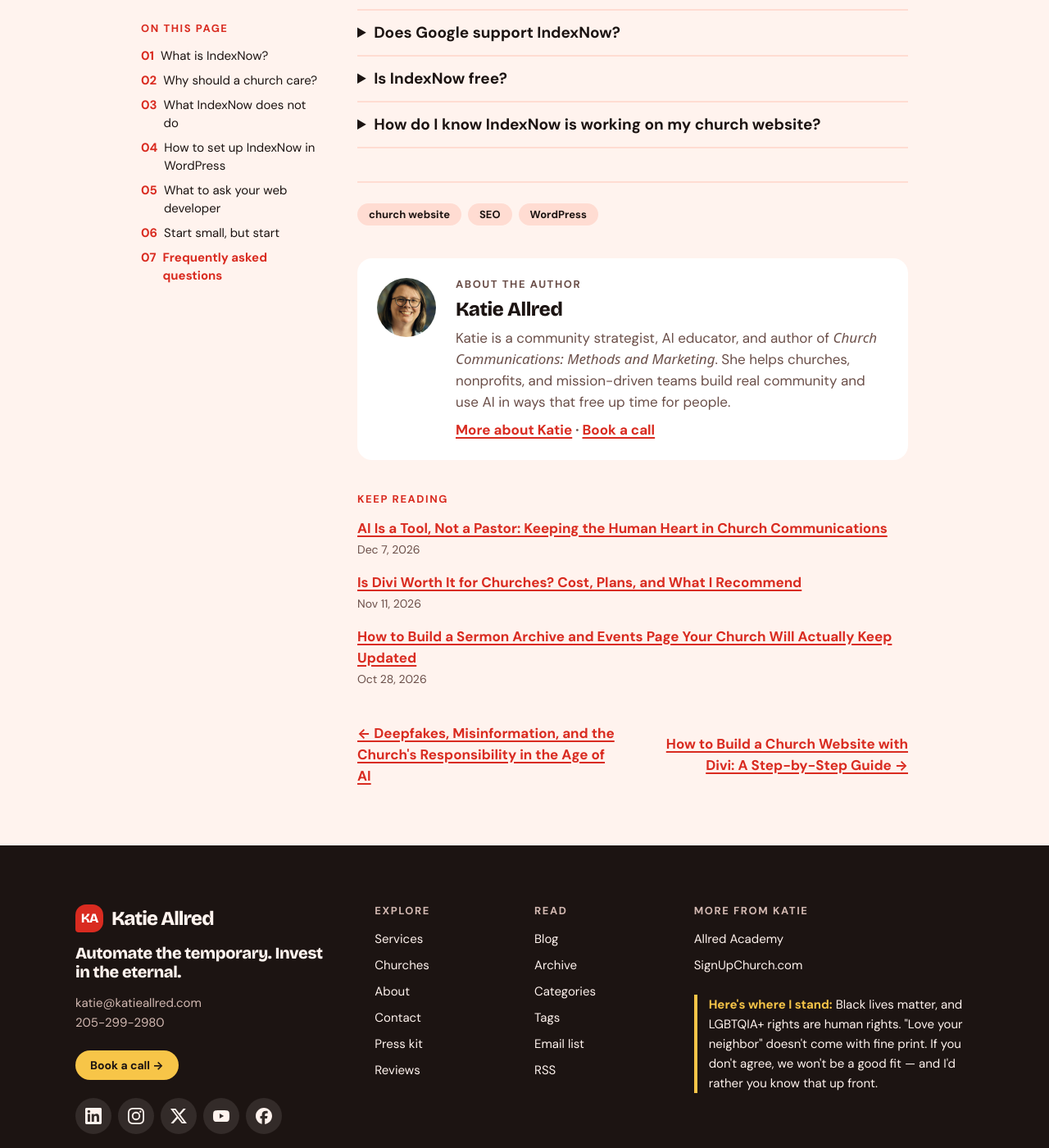
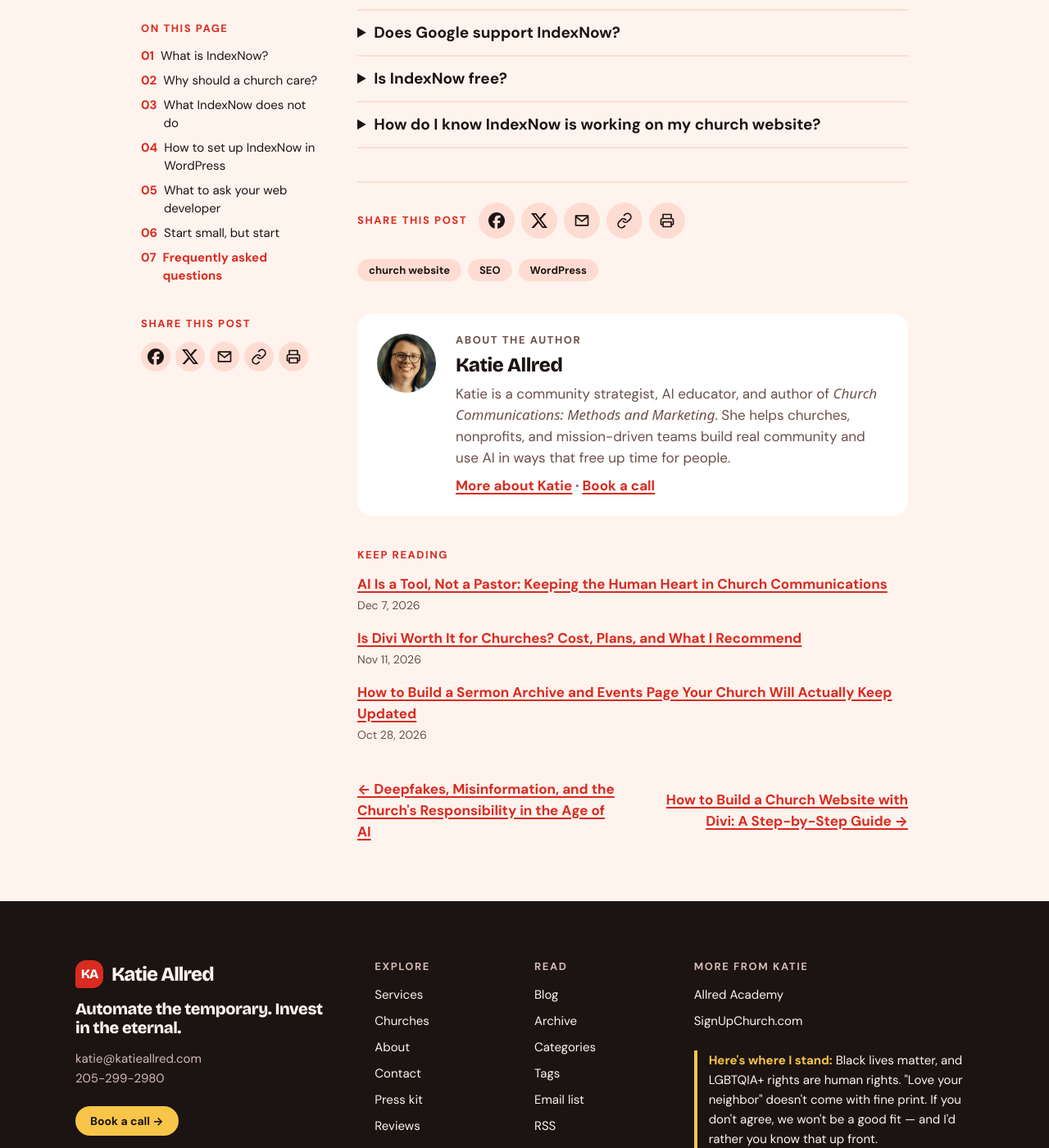
Before and after one commit to katiejallred/personal, a Jekyll site: the page built from _posts/2026-09-25-what-is-indexnow-and-why-your-church-website-needs-it.md, in a window 1280 px wide and 1400 px high, scrolled down 5868 px. Shown: the whole window at 82% size. Built offline with Jekyll 4.4.1, drawn with Linux system fonts in a browser that asks for light colours; some web fonts are replaced.

Commit message:
Add a share panel to posts (#70)
Every post gets a "Share this post" panel above the tags: Facebook, X,
email, copy link and print. Copy and print need JavaScript, so those
buttons stay hidden until a small script reveals them; copying announces
"Link copied" in a status region. Posts with a table of contents also
show the panel under the contents list on wide screens. Adds print
styles that drop the site header, footer, contents, share panel and
related posts, and print link URLs.


Claude-Session: https://claude.ai/code/session_013n65KeLtWfY3nD9ALHosnF

Co-authored-by: Claude Opus 5.5 <noreply@anthropic.com>

```diff
--- /dev/null
+++ b/_includes/share.html
@@ -0,0 +1,23 @@
+{%- comment -%}
+  "Share this post": Facebook, X, email, copy link and print. Pass a unique
+  `id` for the heading. Copy and print need JavaScript, so those buttons
+  stay hidden until the script in _layouts/post.html reveals them.
+{%- endcomment -%}
+{%- assign share_url = page.url | absolute_url -%}
+{%- assign share_url_q = share_url | url_encode -%}
+{%- assign share_title_q = page.title | strip_html | url_encode | replace: '+', '%20' -%}
+{%- capture share_body -%}{{ page.description | default: page.excerpt | strip_html | strip_newlines | truncate: 200 }}
+
+{{ share_url }}{%- endcapture -%}
+{%- assign share_body_q = share_body | url_encode | replace: '+', '%20' -%}
+<section class="share{% if include.class %} {{ include.class }}{% endif %}" aria-labelledby="{{ include.id }}">
+  <h2 class="label" id="{{ include.id }}">Share this post</h2>
+  <ul class="share-list">
+    <li><a class="share-button" href="https://www.facebook.com/sharer/sharer.php?u={{ share_url_q }}" target="_blank" rel="noopener" aria-label="Share on Facebook" title="Share on Facebook">{% include icons/facebook.svg %}</a></li>
+    <li><a class="share-button" href="https://x.com/intent/tweet?url={{ share_url_q }}&amp;text={{ share_title_q }}{% if site.twitter.username %}&amp;via={{ site.twitter.username }}{% endif %}" target="_blank" rel="noopener" aria-label="Share on X" title="Share on X">{% include icons/x.svg %}</a></li>
+    <li><a class="share-button" href="mailto:?subject={{ share_title_q }}&amp;body={{ share_body_q }}" aria-label="Share by email" title="Share by email">{% include icons/mail.svg %}</a></li>
+    <li hidden><button class="share-button" type="button" data-share="copy" data-url="{{ share_url }}" aria-label="Copy link" title="Copy link">{% include icons/link.svg %}</button></li>
+    <li hidden><button class="share-button" type="button" data-share="print" aria-label="Print" title="Print">{% include icons/print.svg %}</button></li>
+  </ul>
+  <p class="share-status" role="status"></p>
+</section>
--- a/_layouts/post.html
+++ b/_layouts/post.html
@@ -54,6 +54,7 @@ layout: default
         {%- endfor %}
       </ol>
     </nav>
+    {% include share.html id="share-title-side" class="share-side" %}
   </aside>
   <script>
     // Mark the section being read in the contents list.
@@ -89,6 +90,8 @@ layout: default
   </div>
 
   <footer class="article-footer">
+    {% include share.html id="share-title" %}
+
     {%- if page.tags.size > 0 %}
     <h2 class="visually-hidden">Tags</h2>
     <ul class="chip-row">
@@ -112,3 +115,22 @@ layout: default
     </nav>
   </footer>
 </article>
+<script>
+  // Share panel: reveal and wire up the copy-link and print buttons.
+  for (const button of document.querySelectorAll('[data-share]')) {
+    const kind = button.dataset.share;
+    if (kind === 'copy' && !navigator.clipboard) continue;
+    button.parentElement.hidden = false;
+    button.addEventListener('click', async () => {
+      if (kind === 'print') return print();
+      const status = button.closest('.share').querySelector('.share-status');
+      try {
+        await navigator.clipboard.writeText(button.dataset.url);
+        status.textContent = 'Link copied';
+      } catch {
+        status.textContent = 'Could not copy the link';
+      }
+      setTimeout(() => { status.textContent = ''; }, 2500);
+    });
+  }
+</script>
--- a/assets/css/main.css
+++ b/assets/css/main.css
@@ -657,25 +657,25 @@ code, pre, kbd, samp {
   counter-reset: toc;
 }
 
-.article-toc li {
+.article-toc ol li {
   counter-increment: toc;
   display: flex;
   gap: var(--space-2);
 }
 
-.article-toc li::before {
+.article-toc ol li::before {
   content: counter(toc, decimal-leading-zero);
   color: var(--red);
   font-weight: 700;
   font-variant-numeric: tabular-nums;
 }
 
-.article-toc a {
+.article-toc ol a {
   color: var(--ink);
   text-decoration: none;
 }
 
-.article-toc a:hover {
+.article-toc ol a:hover {
   color: var(--red);
   text-decoration: underline;
 }
@@ -684,7 +684,7 @@ code, pre, kbd, samp {
   scroll-margin-top: var(--space-4);
 }
 
-.article-toc a[aria-current] {
+.article-toc ol a[aria-current] {
   color: var(--red);
   font-weight: 700;
 }
@@ -727,6 +727,108 @@ code, pre, kbd, samp {
   }
 }
 
+/* Share panel: at the end of every post, and under the contents list on
+   wide screens when a post has one. */
+.share {
+  display: flex;
+  flex-wrap: wrap;
+  align-items: center;
+  gap: var(--space-2) var(--space-3);
+  margin-bottom: var(--space-4);
+}
+
+.share-list {
+  list-style: none;
+  padding: 0;
+  display: flex;
+  flex-wrap: wrap;
+  gap: var(--space-2);
+}
+
+.share-button {
+  display: grid;
+  place-items: center;
+  width: 44px;
+  height: 44px;
+  padding: 0;
+  border: 0;
+  border-radius: var(--radius-pill);
+  background: var(--blush);
+  color: var(--ink);
+  cursor: pointer;
+  transition: background 0.15s, color 0.15s, transform 0.15s;
+}
+
+.share-button:hover,
+.share-button:focus-visible {
+  background: var(--red);
+  color: var(--on-red);
+  transform: translateY(-2px);
+}
+
+.share-status {
+  flex-basis: 100%;
+  min-height: 20px;
+  margin: 0;
+  color: var(--muted);
+  font-size: 14px;
+  line-height: 20px;
+}
+
+.share-status:empty {
+  min-height: 0;
+  flex-basis: 0;
+}
+
+.share-side {
+  display: none;
+}
+
+@media (min-width: 1100px) {
+  .has-toc .share-side {
+    display: block;
+    margin: var(--space-6) 0 0;
+  }
+
+  .share-side .share-list {
+    margin-top: var(--space-3);
+    flex-wrap: nowrap;
+    gap: 6px;
+  }
+
+  .share-side .share-button {
+    width: 36px;
+    height: 36px;
+  }
+}
+
+@media print {
+  .site-header,
+  .site-footer,
+  .article-toc,
+  .share,
+  .related-posts,
+  .post-nav {
+    display: none !important;
+  }
+
+  body {
+    background: #fff;
+    color: #000;
+  }
+
+  .article {
+    max-width: none;
+    padding: 0;
+  }
+
+  .prose a[href^="http"]::after {
+    content: " (" attr(href) ")";
+    font-size: 0.85em;
+    word-break: break-all;
+  }
+}
+
 .card.author-card {
   flex-direction: row;
   align-items: flex-start;
```
Also changed, not shown: MAINTAINING.md (+3 -0 lines), _includes/icons/link.svg (added), _includes/icons/mail.svg (added), _includes/icons/print.svg (added).
